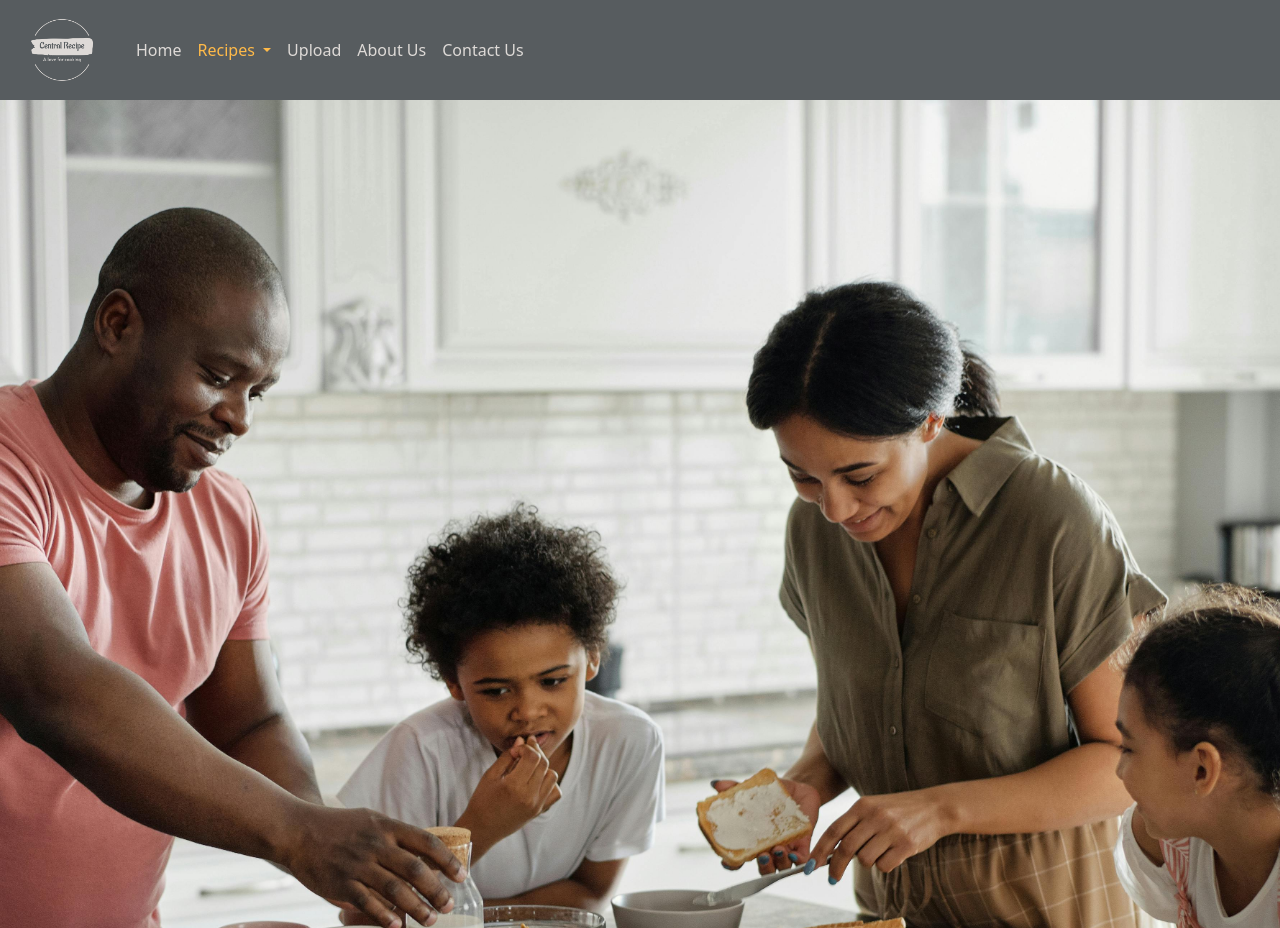
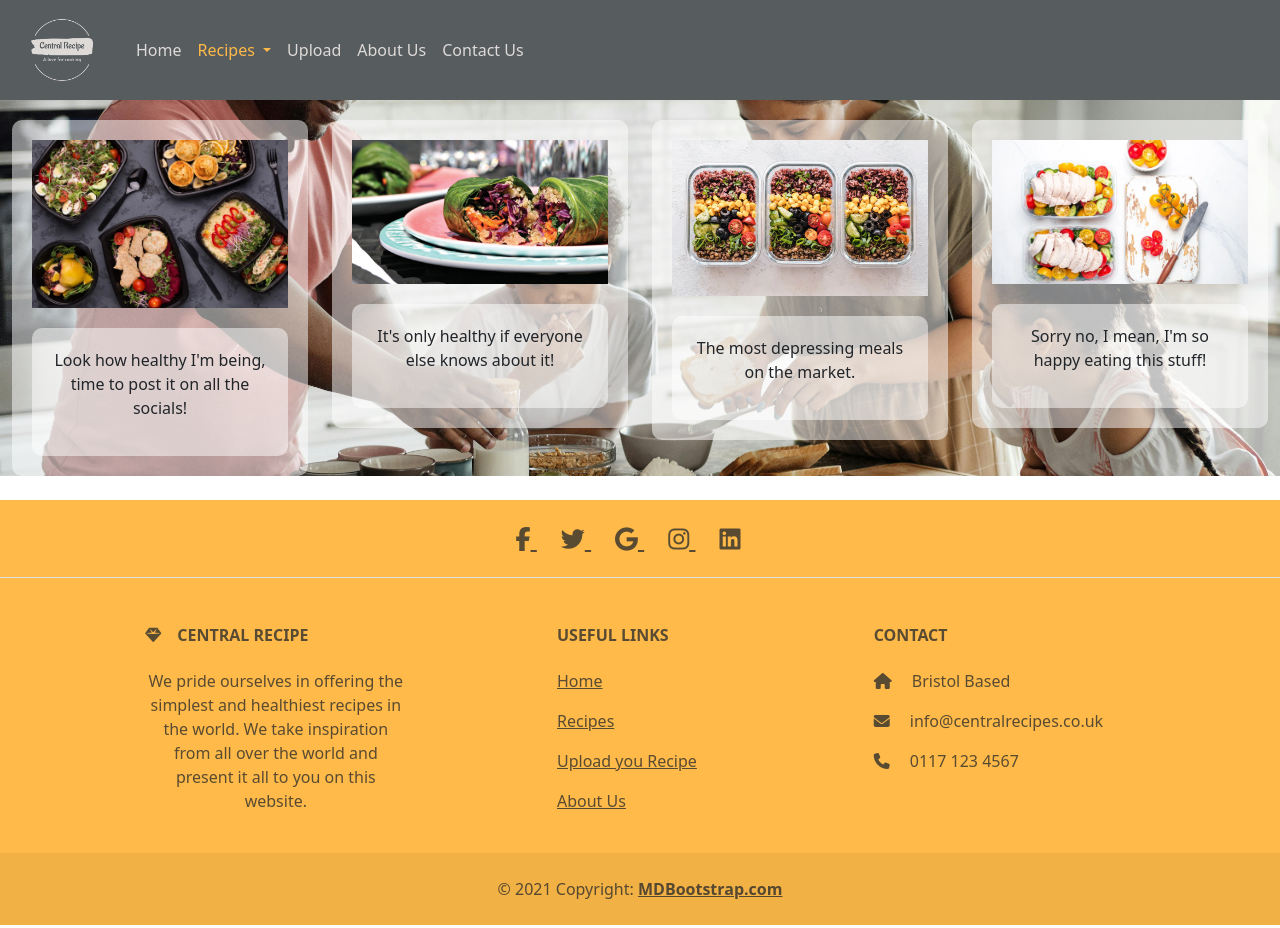
Before and after one commit to huss-al/recipe-trial, a plain HTML site: page lunch.html in a window 1280 px wide. Shown: the top 928 px of the page. Drawn offline with nearby package versions, Linux system fonts and the light colour scheme.

Commit message:
added 4 lunch items and styled them, removed height on .main-body-index class so main body doesnt spill onto footer

```diff
--- a/assets/CSS/style.css
+++ b/assets/CSS/style.css
@@ -48,7 +48,7 @@
     background-repeat: no-repeat;
     background-size: cover;
     width: 100%;
-    height: 150vh;
+
 }
 
 .main-body-contactus {
@@ -67,6 +67,13 @@
     background-color: #fff;
     width: 100%;
     height: 100vh;
+}
+
+.transparent-box {
+    background-color: rgba(255, 255, 255, 0.5); /* Transparent white background */
+    padding: 20px;
+    border-radius: 10px;
+    margin-top: 20px;
 }
 
 
--- a/lunch.html
+++ b/lunch.html
@@ -68,8 +68,43 @@
     <!----------------------------------------------------- MAIN BODY-->
 
     <section>
-      <div class="container-fluid main-body-index">
-
+      <div class="container-fluid main-body-index mb-4">
+        <div>
+          <div class="row">
+              <div class="col-md-3">
+                  <div class="transparent-box text-center">
+                      <img src="assets/IMAGES/7-Healthy-Lunch-Options-.jpeg.webp" class="img-fluid" alt="assets/IMAGES/recipe-central-high-resolution-logo.png">
+                      <div class="transparent-box">
+                        <p class="mt-6">Look how healthy I'm being, time to post it on all the socials!</p>
+                      </div>
+                  </div>
+              </div>
+              <div class="col-md-3">
+                  <div class="transparent-box text-center">
+                      <img src="assets/IMAGES/Salem-Aliza-Collard-Green-Wraps-with-Sesame-and-Soy-Quinoa-Filling.webp" class="img-fluid" alt="assets/IMAGES/recipe-central-high-resolution-logo.png">
+                      <div class="transparent-box">
+                        <p class="mt-6">It's only healthy if everyone else knows about it!</p>
+                      </div>
+                  </div>
+              </div>
+              <div class="col-md-3">
+                  <div class="transparent-box text-center">
+                      <img src="assets/IMAGES/healthy-lunches.jpg.webp" class="img-fluid" alt="assets/IMAGES/recipe-central-high-resolution-logo.png">
+                      <div class="transparent-box">
+                        <p class="mt-6">The most depressing meals on the market.</p>
+                      </div>
+                  </div>
+              </div>
+              <div class="col-md-3">
+                  <div class="transparent-box text-center">
+                      <img src="assets/IMAGES/healthy-meals-for-weight-loss-boiled-chicken-fillet-with-vegetable-salad.webp" class="img-fluid" alt="assets/IMAGES/recipe-central-high-resolution-logo.png">
+                      <div class="transparent-box">
+                        <p class="mt-6">Sorry no, I mean, I'm so happy eating this stuff!</p>
+                      </div>
+                  </div>
+              </div>
+          </div>
+        </div>
       </div>
     </section>
     <!----------------------------------------------------- FOOTER-->
```
Also changed, not shown: assets/IMAGES/7-Healthy-Lunch-Options-.jpeg.webp (added), assets/IMAGES/Salem-Aliza-Collard-Green-Wraps-with-Sesame-and-Soy-Quinoa-Filling.webp (added), assets/IMAGES/healthy-lunches.jpg.webp (added), assets/IMAGES/healthy-meals-for-weight-loss-boiled-chicken-fillet-with-vegetable-salad.webp (added).
